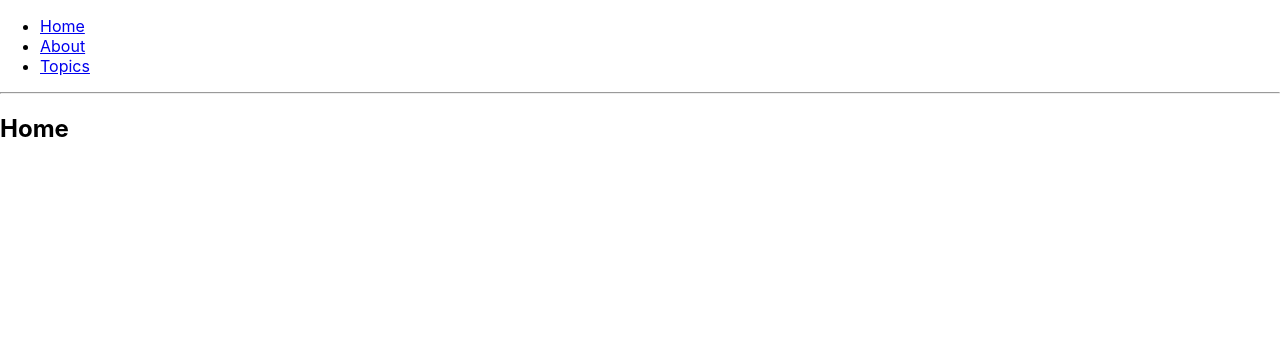
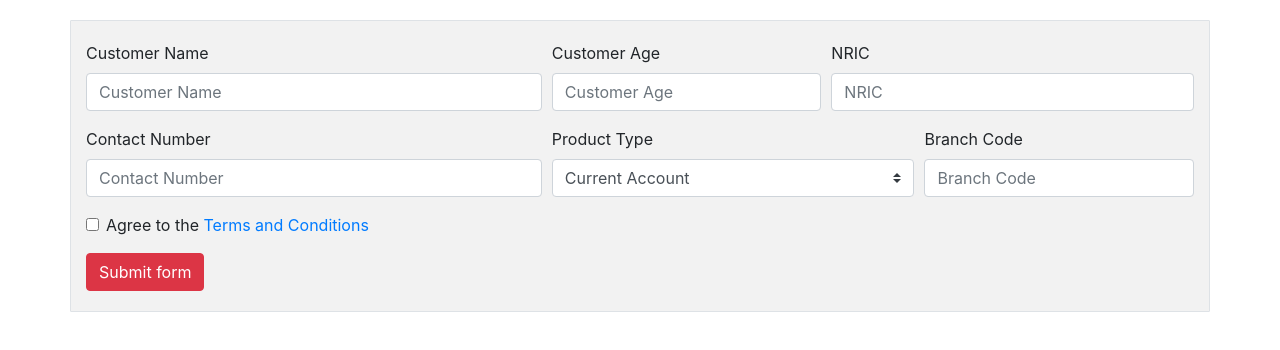
Before and after one commit to thorweijie/DBS-SEED, a React (Create React App) app in the folder dbs_seed/: page / in a window 1280 px wide. Shown: the top 350 px of the page. Built offline with nearby package versions, Linux system fonts and the light colour scheme.

Commit message:
account signup form with bootstrap/formik/yup

```diff
--- a/dbs_seed/package.json
+++ b/dbs_seed/package.json
@@ -7,12 +7,16 @@
     "@testing-library/react": "^11.2.6",
     "@testing-library/user-event": "^12.8.3",
     "axios": "^0.21.1",
+    "bootstrap": "^4.6.0",
+    "formik": "^2.2.6",
     "react": "^17.0.2",
+    "react-bootstrap": "^1.5.2",
     "react-dom": "^17.0.2",
     "react-router": "^5.2.0",
     "react-router-dom": "^5.2.0",
     "react-scripts": "4.0.3",
-    "web-vitals": "^1.1.1"
+    "web-vitals": "^1.1.1",
+    "yup": "^0.32.9"
   },
   "scripts": {
     "start": "react-scripts start",
--- a/dbs_seed/src/App.css
+++ b/dbs_seed/src/App.css
@@ -22,7 +22,7 @@
 
 .submit {
   width: 100%;
-  background-color: #CC0000;
+  background: #CC0000;
   color: white;
   padding: 14px 20px;
   margin: 8px 0;
--- /dev/null
+++ b/dbs_seed/src/Bootstrap&Formik.js
@@ -0,0 +1,192 @@
+import React from 'react';
+import './App.css';
+import {nricValidator} from './SingaporeNricValidator';
+import {branchNameCodes} from './BranchCodes';
+import * as yup from "yup";
+import { Formik } from "formik";
+import { Form, Col, Button, Container } from 'react-bootstrap';
+import 'bootstrap/dist/css/bootstrap.min.css';
+
+
+const nricSchema = yup.string().required()
+const contactNumberSchema = yup.string().required().min(8, 'Invalid contact number').max(8,'Invalid contact number')
+const branchCodeSchema = yup.string().required().length(3, 'Branch code must be 3 digits');
+
+const schema = yup.object().shape({
+  customerName: yup.string().required(),
+  customerAge: yup.number().required().min(18, 'Customer must be at least 18 years old'),
+  nric: nricSchema.test('nric', 'Invalid NRIC',
+  async value => {
+    if (await nricSchema.isValid(value))
+    return (nricValidator(value))
+  }),
+  contactNumber: contactNumberSchema.test('contactNumber', 'Invalid contact number',
+  async value => {
+    if (await contactNumberSchema.isValid(value)) {
+      return ['6','8','9'].includes(value[0])
+    }
+  }),
+  branchCode: branchCodeSchema.test('branchCode', 'Invalid branch code',
+  async value => {
+    if (await branchCodeSchema.isValid(value)) {
+      return (branchNameCodes[parseInt(value)])
+    }
+  }),
+  terms: yup.bool().required().oneOf([true], 'Terms must be accepted'),
+});
+
+function FormExample() {
+  return (
+    <Formik
+      validationSchema={schema}
+      onSubmit={(values, { setSubmitting, resetForm}) => {
+           setTimeout(() => {
+             alert(JSON.stringify(values, null, 2));
+             setSubmitting(false);
+           }, 400);
+           resetForm()
+           }}
+      initialValues={{
+        customerName: '',
+        customerAge: '',
+        nric: '',
+        contactNumber: '',
+        productType: '',
+        branchCode: '',
+        terms: false,
+      }}
+    >
+      {({
+        handleSubmit,
+        handleChange,
+        handleBlur,
+        values,
+        touched,
+        errors,
+      }) => (
+        <Container className = 'border'>
+        <Form noValidate onSubmit={handleSubmit}>
+          <Form.Row>
+            <Form.Group as={Col} md="5" controlId="validationFormik01">
+              <Form.Label>Customer Name</Form.Label>
+              <Form.Control
+                type="text"
+                placeholder= 'Customer Name'
+                name="customerName"
+                value={values.customerName}
+                onChange={handleChange}
+                onBlur ={handleBlur}
+                isInvalid={touched.customerName && !!errors.customerName}
+              />
+              <Form.Control.Feedback type="invalid">
+                {errors.customerName}
+              </Form.Control.Feedback>
+            </Form.Group>
+            <Form.Group as={Col} md="3" controlId="validationFormik02">
+              <Form.Label>Customer Age</Form.Label>
+              <Form.Control
+                type="text"
+                placeholder= 'Customer Age'
+                name="customerAge"
+                value={values.customerAge}
+                onChange={handleChange}
+                onBlur ={handleBlur}
+                isInvalid={touched.customerAge && !!errors.customerAge}
+                isValid={touched.customerAge && !errors.customerAge}
+              />
+
+              <Form.Control.Feedback type="invalid">
+                {errors.customerAge}
+              </Form.Control.Feedback>
+              <Form.Control.Feedback></Form.Control.Feedback>
+            </Form.Group>
+            <Form.Group as={Col} md="4" controlId="validationFormik04">
+              <Form.Label>NRIC</Form.Label>
+              <Form.Control
+                type="text"
+                placeholder="NRIC"
+                name="nric"
+                value={values.nric}
+                onChange={handleChange}
+                onBlur ={handleBlur}
+                isInvalid={touched.nric && !!errors.nric}
+              />
+              <Form.Control.Feedback type="invalid">
+                {errors.nric}
+              </Form.Control.Feedback>
+            </Form.Group>
+          </Form.Row>
+          <Form.Row>
+            <Form.Group as={Col} md="5" controlId="validationFormik03">
+              <Form.Label>Contact Number</Form.Label>
+              <Form.Control
+                type="number"
+                placeholder="Contact Number"
+                name="contactNumber"
+                value={values.contactNumber}
+                onChange={handleChange}
+                onBlur ={handleBlur}
+                isInvalid={touched.contactNumber && !!errors.contactNumber}
+              />
+
+              <Form.Control.Feedback type="invalid">
+                {errors.contactNumber}
+              </Form.Control.Feedback>
+            </Form.Group>
+            <Form.Group as={Col} md="4" controlId="validationFormik04">
+              <Form.Label>Product Type</Form.Label>
+              <Form.Control as="select" name= 'productType' custom>
+                <option>Current Account</option>
+                <option>Savings Account</option>
+                <option>Fixed Deposit</option>
+              </Form.Control>
+            </Form.Group>
+            <Form.Group as={Col} md="3" controlId="validationFormik05">
+              <Form.Label>Branch Code</Form.Label>
+              <Form.Control
+                type="text"
+                placeholder="Branch Code"
+                name="branchCode"
+                value={values.branchCode}
+                onChange={handleChange}
+                onBlur ={handleBlur}
+                isInvalid={touched.branchCode && !!errors.branchCode}
+                isValid={touched.branchCode && !errors.branchCode}
+              />
+
+              <Form.Control.Feedback type="invalid">
+                {errors.branchCode}
+              </Form.Control.Feedback>
+              <Form.Control.Feedback type="valid">
+                {branchNameCodes[parseInt(values.branchCode)]}
+              </Form.Control.Feedback>
+            </Form.Group>
+          </Form.Row>
+          <Form.Group>
+            <Form.Check id="validationFormik0">
+              <Form.Check.Input
+                  required
+                  name="terms"
+                  onChange={handleChange}
+                  onBlur ={handleBlur}
+                  isInvalid={touched.terms && !!errors.terms}
+              />
+              <Form.Check.Label> Agree to the <a target="_blank" href="https://www.dbs.com.sg/iwov-resources/pdf/deposits/termsupdate.pdf">Terms and Conditions </a> </Form.Check.Label>
+              <Form.Control.Feedback type="invalid">
+                {errors.terms}
+              </Form.Control.Feedback>
+            </Form.Check>
+          </Form.Group>
+          <Button type="submit" variant='danger'>Submit form</Button>
+        </Form>
+        </Container>
+      )}
+    </Formik>
+  );
+}
+
+let App = () => {
+  return <FormExample />;
+}
+
+export default App
--- a/dbs_seed/src/index.js
+++ b/dbs_seed/src/index.js
@@ -1,8 +1,7 @@
 import React from 'react';
 import ReactDOM from 'react-dom';
-import './index.css';
 import reportWebVitals from './reportWebVitals';
-import App from './ReactRouter';
+import App from './Bootstrap&Formik';
 
 ReactDOM.render(
   <React.StrictMode>
```
Also changed, not shown: dbs_seed/src/BranchCodes.js (line endings or trailing spaces), 1 other file (tests, documents, lock files or other folders).
